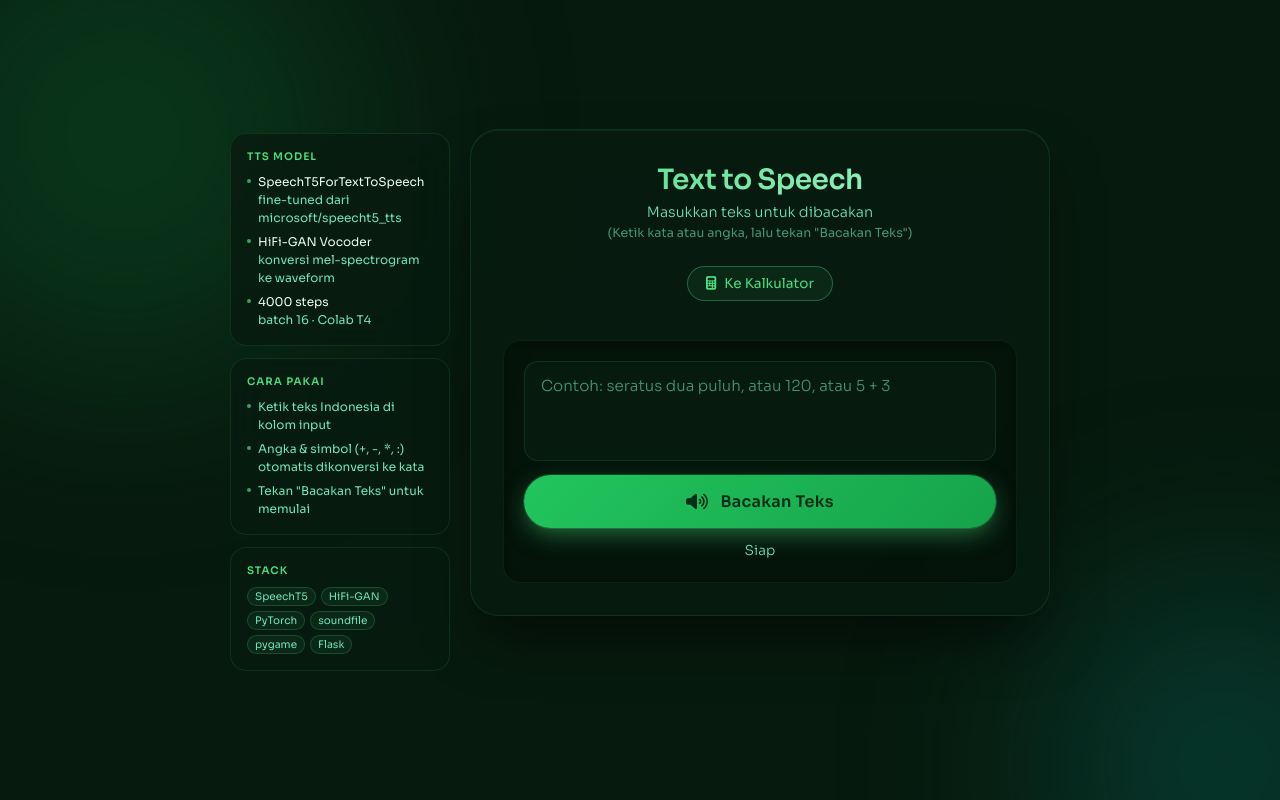
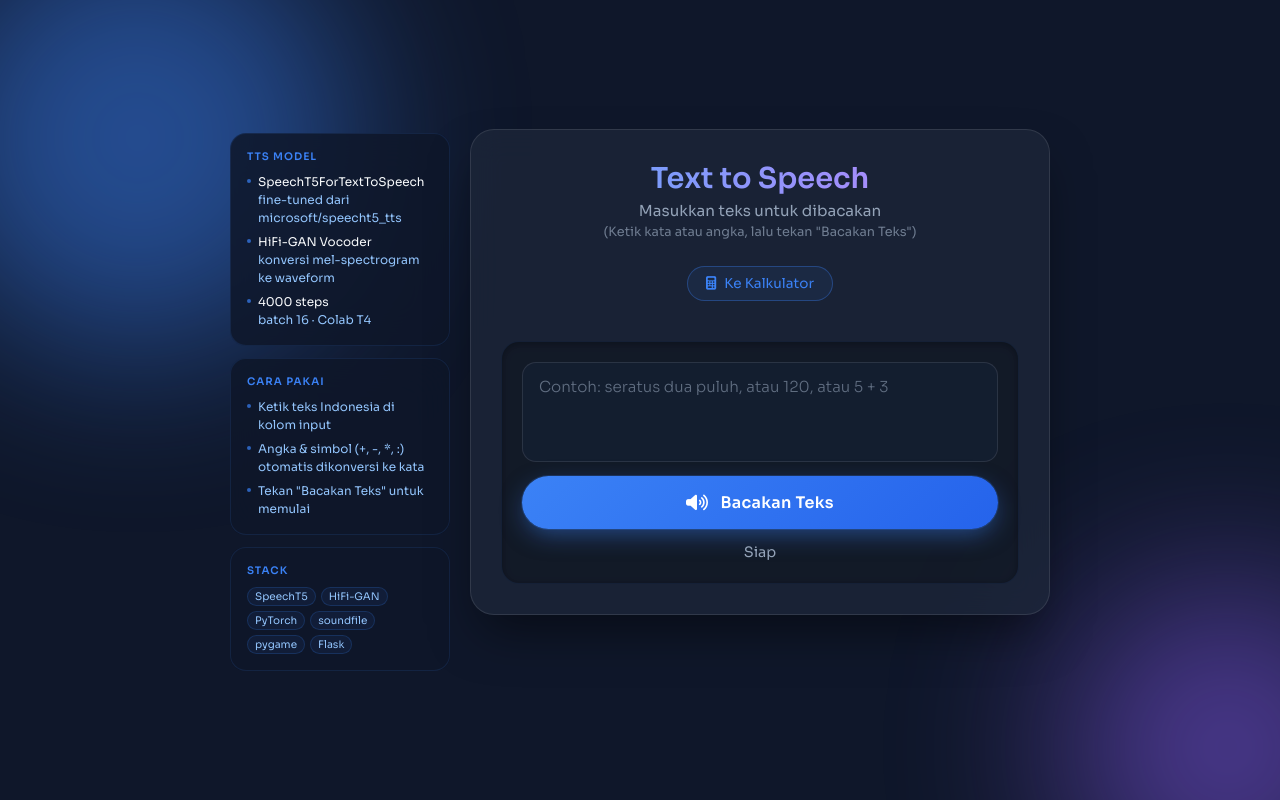
Before and after one commit to ThriF3/PTU-EAS, a Flask app: page /tts in a window 1280 px wide. Run offline with Flask 3, Linux system fonts and the light colour scheme.

Commit message:
another fix sumn

```diff
--- a/static/style.css
+++ b/static/style.css
@@ -1,14 +1,12 @@
 :root {
-    --bg-dark: #071a0e;
-    --glass-bg: rgba(8, 28, 16, 0.85);
-    --glass-border: rgba(74, 222, 128, 0.12);
-    --primary: #4ade80;
-    --primary-dark: #22c55e;
-    --primary-glow: rgba(74, 222, 128, 0.35);
-    --accent: #a7f3d0;
-    --text-main: #ecfdf5;
-    --text-muted: #6ee7b7;
-    --danger: #f87171;
+    --bg-dark: #0f172a;
+    --glass-bg: rgba(30, 41, 59, 0.7);
+    --glass-border: rgba(255, 255, 255, 0.1);
+    --primary: #3b82f6;
+    --primary-glow: rgba(59, 130, 246, 0.5);
+    --text-main: #f8fafc;
+    --text-muted: #94a3b8;
+    --danger: #ef4444;
 }
 
 * {
@@ -43,31 +41,31 @@ body {
 .circle {
     position: absolute;
     border-radius: 50%;
-    filter: blur(90px);
-    opacity: 0.35;
-    animation: float 12s infinite alternate ease-in-out;
+    filter: blur(80px);
+    opacity: 0.5;
+    animation: float 10s infinite alternate ease-in-out;
 }
 
 .circle-1 {
-    background: radial-gradient(circle, #15803d, #052e16);
-    width: 500px;
-    height: 500px;
-    top: -150px;
-    left: -150px;
+    background: #3b82f6;
+    width: 400px;
+    height: 400px;
+    top: -100px;
+    left: -100px;
 }
 
 .circle-2 {
-    background: radial-gradient(circle, #0d9488, #042f2e);
-    width: 350px;
-    height: 350px;
-    bottom: -80px;
-    right: -80px;
-    animation-delay: -6s;
+    background: #8b5cf6;
+    width: 300px;
+    height: 300px;
+    bottom: -50px;
+    right: -50px;
+    animation-delay: -5s;
 }
 
 @keyframes float {
     0% { transform: translate(0, 0) scale(1); }
-    100% { transform: translate(40px, 60px) scale(1.12); }
+    100% { transform: translate(50px, 50px) scale(1.1); }
 }
 
 /* Main Container */
@@ -81,17 +79,15 @@ body {
 
 .calculator-glass {
     background: var(--glass-bg);
-    backdrop-filter: blur(20px);
-    -webkit-backdrop-filter: blur(20px);
+    backdrop-filter: blur(16px);
+    -webkit-backdrop-filter: blur(16px);
     border: 1px solid var(--glass-border);
-    border-radius: 28px;
-    padding: 32px;
-    box-shadow:
-        0 30px 60px -15px rgba(0, 0, 0, 0.6),
-        inset 0 1px 0 rgba(74, 222, 128, 0.08);
+    border-radius: 24px;
+    padding: 30px;
+    box-shadow: 0 25px 50px -12px rgba(0, 0, 0, 0.5);
     display: flex;
     flex-direction: column;
-    gap: 24px;
+    gap: 25px;
 }
 
 header {
@@ -99,43 +95,39 @@ header {
 }
 
 header h1 {
-    font-size: 1.75rem;
+    font-size: 1.8rem;
     font-weight: 600;
-    letter-spacing: -0.5px;
-    margin-bottom: 6px;
-    background: linear-gradient(135deg, #4ade80, #a7f3d0);
+    margin-bottom: 5px;
+    background: linear-gradient(to right, #60a5fa, #c084fc);
     -webkit-background-clip: text;
     -webkit-text-fill-color: transparent;
 }
 
 header p {
     color: var(--text-muted);
-    font-size: 0.9rem;
-    font-weight: 300;
+    font-size: 0.95rem;
 }
 
 header small {
     color: var(--text-muted);
-    font-size: 0.78rem;
-    opacity: 0.6;
+    font-size: 0.8rem;
+    opacity: 0.7;
 }
 
 /* Display Area */
 .display-area {
-    background: rgba(0, 0, 0, 0.25);
-    border-radius: 18px;
-    padding: 20px 24px;
+    background: rgba(0, 0, 0, 0.2);
+    border-radius: 16px;
+    padding: 20px;
     text-align: right;
-    border: 1px solid rgba(74, 222, 128, 0.07);
-    box-shadow: inset 0 2px 8px rgba(0, 0, 0, 0.3);
+    border: 1px inset rgba(255, 255, 255, 0.05);
 }
 
 .expression {
     color: var(--text-muted);
-    font-size: 1.1rem;
-    font-weight: 300;
-    min-height: 26px;
-    margin-bottom: 8px;
+    font-size: 1.2rem;
+    min-height: 28px;
+    margin-bottom: 10px;
     word-break: break-all;
 }
 
@@ -212,32 +202,30 @@ header small {
 }
 
 .mic-btn.error {
-    background: linear-gradient(135deg, #f59e0b, #d97706);
-    color: #1c1003;
-    box-shadow: 0 8px 24px -4px rgba(245, 158, 11, 0.4);
+    background: #f59e0b;
+    box-shadow: 0 10px 25px -5px rgba(245, 158, 11, 0.5);
 }
 
 .status-text {
     color: var(--text-muted);
-    font-size: 0.85rem;
-    font-weight: 300;
+    font-size: 0.9rem;
     text-align: center;
     min-height: 20px;
-    letter-spacing: 0.01em;
 }
 
 /* History Log */
 .log-area {
+    margin-top: 10px;
     max-height: 120px;
     overflow-y: auto;
     display: flex;
     flex-direction: column;
-    gap: 6px;
-    padding-right: 4px;
+    gap: 8px;
+    padding-right: 5px;
 }
 
 .log-area::-webkit-scrollbar {
-    width: 3px;
+    width: 4px;
 }
 
 .log-area::-webkit-scrollbar-thumb {
--- a/templates/tts.html
+++ b/templates/tts.html
@@ -23,8 +23,8 @@
             padding-top: 4px;
         }
         .info-card {
-            background: rgba(8, 28, 16, 0.85);
-            border: 1px solid rgba(74, 222, 128, 0.12);
+            background: rgba(15, 23, 42, 0.85);
+            border: 1px solid rgba(59, 130, 246, 0.12);
             border-radius: 16px;
             padding: 16px;
             backdrop-filter: blur(20px);
@@ -34,7 +34,7 @@
             font-weight: 600;
             letter-spacing: 0.1em;
             text-transform: uppercase;
-            color: #4ade80;
+            color: #3b82f6;
             margin: 0 0 10px;
         }
         .info-item {
@@ -49,13 +49,13 @@
             width: 4px;
             height: 4px;
             border-radius: 50%;
-            background: #4ade80;
+            background: #3b82f6;
             margin-top: 6px;
             flex-shrink: 0;
             opacity: 0.7;
         }
-        .info-item span { color: #6ee7b7; line-height: 1.5; }
-        .info-item strong { color: #ecfdf5; font-weight: 400; display: block; }
+        .info-item span { color: #93c5fd; line-height: 1.5; }
+        .info-item strong { color: #f8fafc; font-weight: 400; display: block; }
         .tag-row {
             display: flex;
             flex-wrap: wrap;
@@ -66,9 +66,9 @@
             font-size: 0.65rem;
             padding: 2px 7px;
             border-radius: 20px;
-            border: 1px solid rgba(74, 222, 128, 0.2);
-            color: #6ee7b7;
-            background: rgba(74, 222, 128, 0.07);
+            border: 1px solid rgba(59, 130, 246, 0.2);
+            color: #93c5fd;
+            background: rgba(59, 130, 246, 0.07);
         }
         .calculator-glass { flex: 1; min-width: 0; }
         .nav-links { text-align: center; margin-bottom: 15px; }
@@ -76,19 +76,19 @@
             display: inline-flex;
             align-items: center;
             gap: 8px;
-            color: #4ade80;
+            color: #3b82f6;
             text-decoration: none;
             font-size: 0.85rem;
             font-weight: 400;
             padding: 8px 18px;
-            border: 1px solid rgba(74, 222, 128, 0.35);
+            border: 1px solid rgba(59, 130, 246, 0.35);
             border-radius: 50px;
-            background: rgba(74, 222, 128, 0.07);
+            background: rgba(59, 130, 246, 0.07);
             transition: all 0.25s;
         }
         .nav-links a:hover {
-            background: rgba(74, 222, 128, 0.15);
-            border-color: rgba(74, 222, 128, 0.6);
+            background: rgba(59, 130, 246, 0.15);
+            border-color: rgba(59, 130, 246, 0.6);
             text-decoration: none;
         }
         .input-area {
@@ -98,13 +98,13 @@
             background: rgba(0, 0, 0, 0.25);
             border-radius: 18px;
             padding: 20px;
-            border: 1px solid rgba(74, 222, 128, 0.07);
+            border: 1px solid rgba(59, 130, 246, 0.07);
             box-shadow: inset 0 2px 8px rgba(0, 0, 0, 0.3);
         }
         textarea {
             width: 100%;
             height: 100px;
-            background: rgba(74, 222, 128, 0.04);
+            background: rgba(59, 130, 246, 0.04);
             border: 1px solid var(--glass-border);
             border-radius: 14px;
             padding: 14px 16px;
@@ -119,11 +119,11 @@
         textarea::placeholder { color: var(--text-muted); opacity: 0.6; }
         textarea:focus {
             border-color: var(--primary);
-            background: rgba(74, 222, 128, 0.06);
+            background: rgba(59, 130, 246, 0.06);
         }
         .speak-btn {
-            background: linear-gradient(135deg, #22c55e, #16a34a);
-            color: #052e16;
+            background: linear-gradient(135deg, #3b82f6, #2563eb);
+            color: white;
             border: none;
             padding: 16px 28px;
             border-radius: 50px;
@@ -137,24 +137,24 @@
             align-items: center;
             gap: 12px;
             transition: all 0.3s cubic-bezier(0.175, 0.885, 0.32, 1.275);
-            box-shadow: 0 8px 24px -4px rgba(74, 222, 128, 0.5),
-                        0 0 0 1px rgba(74, 222, 128, 0.2);
+            box-shadow: 0 8px 24px -4px rgba(59, 130, 246, 0.5),
+                        0 0 0 1px rgba(59, 130, 246, 0.2);
         }
         .speak-btn i { font-size: 1.1rem; }
         .speak-btn:hover {
             transform: translateY(-3px);
-            background: linear-gradient(135deg, #4ade80, #22c55e);
-            box-shadow: 0 14px 30px -4px rgba(74, 222, 128, 0.6);
+            background: linear-gradient(135deg, #3b82f6, #3b82f6);
+            box-shadow: 0 14px 30px -4px rgba(59, 130, 246, 0.6);
         }
         .speak-btn:active { transform: translateY(0) scale(0.97); }
         .speak-btn.playing {
-            background: linear-gradient(135deg, #16a34a, #15803d);
+            background: linear-gradient(135deg, #1d4ed8, #1e40af);
             animation: pulse-green 1.5s infinite;
         }
         @keyframes pulse-green {
-            0%   { box-shadow: 0 0 0 0 rgba(74, 222, 128, 0.7); }
-            70%  { box-shadow: 0 0 0 16px rgba(74, 222, 128, 0); }
-            100% { box-shadow: 0 0 0 0 rgba(74, 222, 128, 0); }
+            0%   { box-shadow: 0 0 0 0 rgba(59, 130, 246, 0.7); }
+            70%  { box-shadow: 0 0 0 16px rgba(59, 130, 246, 0); }
+            100% { box-shadow: 0 0 0 0 rgba(59, 130, 246, 0); }
         }
         @media (max-width: 720px) {
             .container { flex-direction: column-reverse !important; }
```
Also changed, not shown: other parts of static/style.css (+17 -20 lines), templates/index.html (+12 -12 lines).
